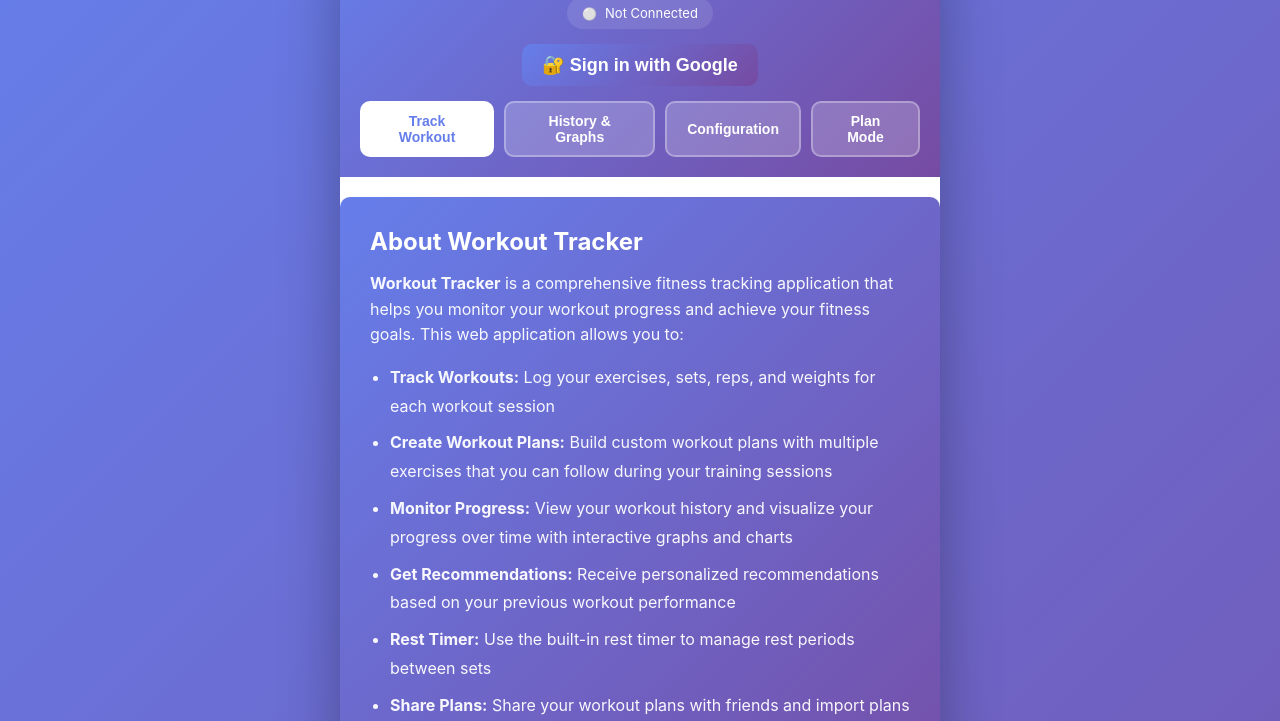
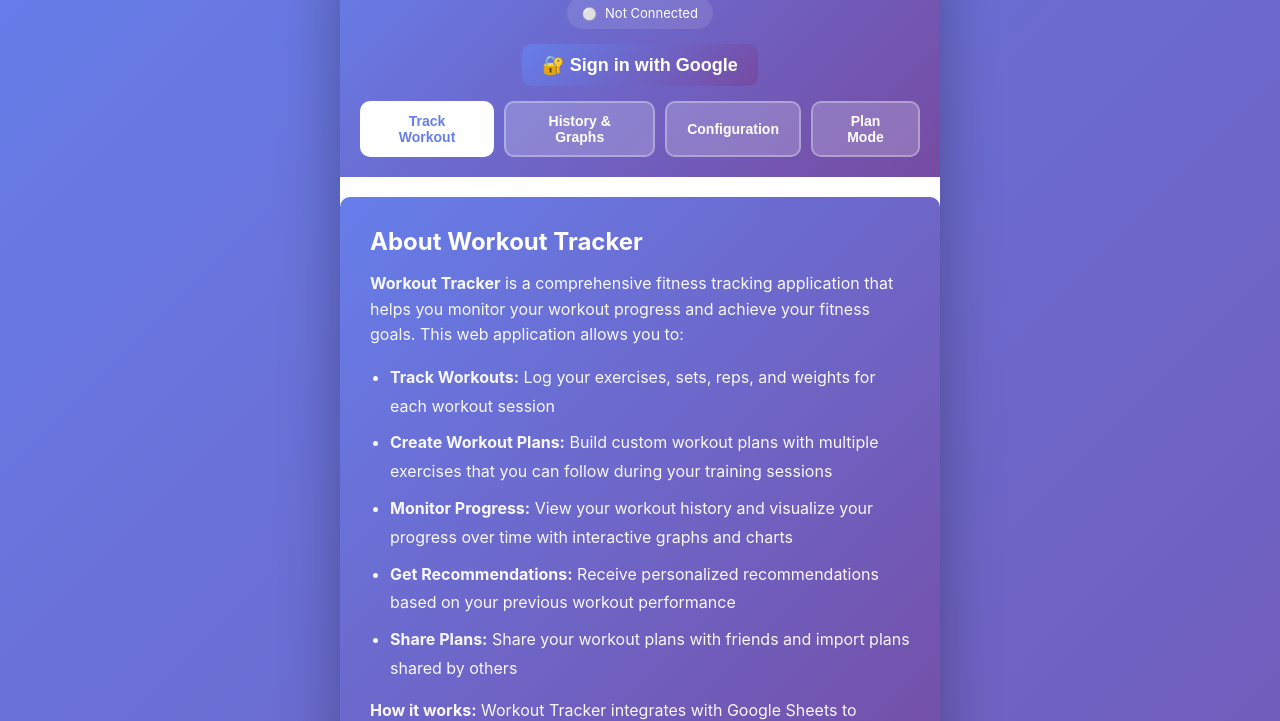
Before and after one commit to moondance1970/workout, a plain HTML site: page index.html in a window 1280 px wide. Shown: the part 87-808 px from the top of the page. Drawn offline with nearby package versions, Linux system fonts and the light colour scheme; files whose address does not match are found by name.

Commit message:
Remove the rest timer text

```diff
--- a/index.html
+++ b/index.html
@@ -52,7 +52,6 @@
                 <li><strong>Create Workout Plans:</strong> Build custom workout plans with multiple exercises that you can follow during your training sessions</li>
                 <li><strong>Monitor Progress:</strong> View your workout history and visualize your progress over time with interactive graphs and charts</li>
                 <li><strong>Get Recommendations:</strong> Receive personalized recommendations based on your previous workout performance</li>
-                <li><strong>Rest Timer:</strong> Use the built-in rest timer to manage rest periods between sets</li>
                 <li><strong>Share Plans:</strong> Share your workout plans with friends and import plans shared by others</li>
             </ul>
             <p style="font-size: 16px; line-height: 1.6; margin-bottom: 0;">
```
